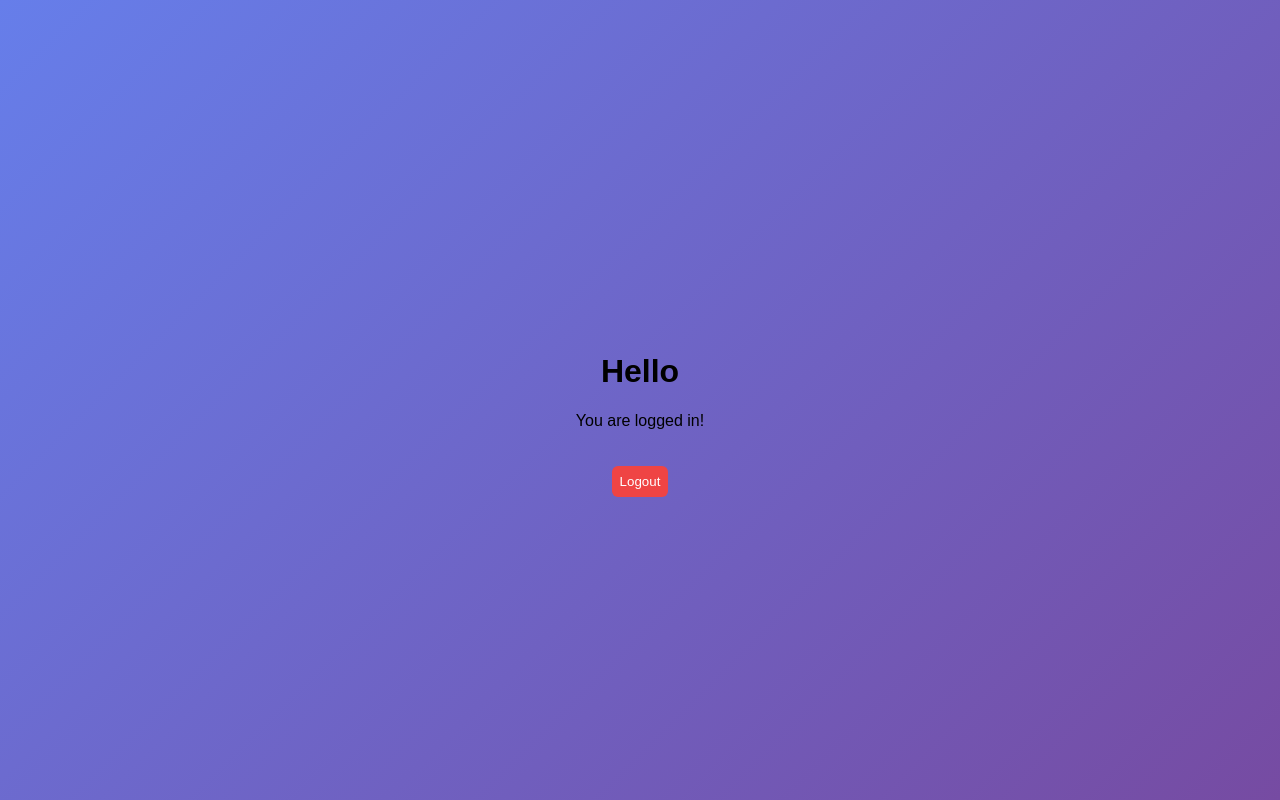
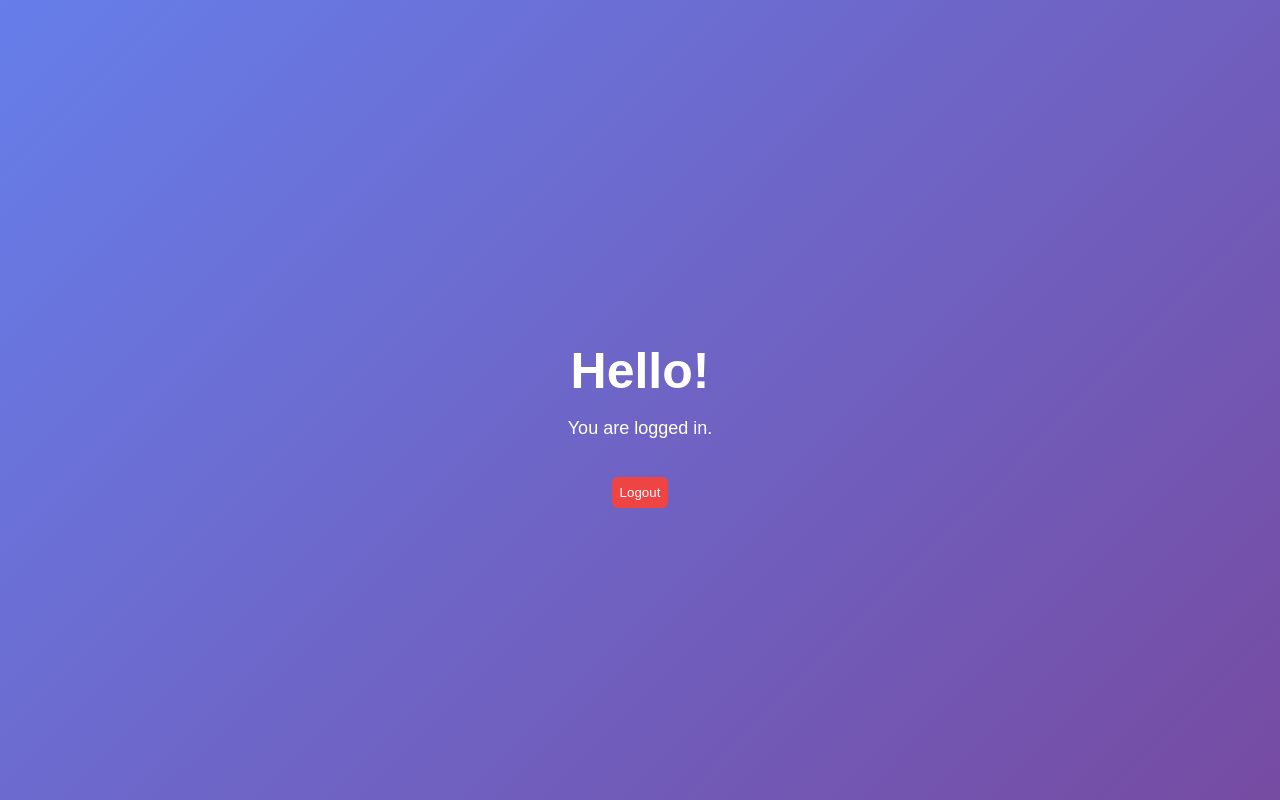
Before and after one commit to nclnikki/hci-assignment-1, a React (Vite) app: page /dashboard in a window 1280 px wide. Built offline with nearby package versions, Linux system fonts and the light colour scheme; no server answers; sample sign-in values are in the browser's storage.

Commit message:
Make login/signup heading larger

```diff
--- a/src/Dashboard.jsx
+++ b/src/Dashboard.jsx
@@ -13,8 +13,12 @@ function Dashboard() {
 
   return (
     <div style={{ textAlign: "center", marginTop: "50px" }}>
-      <h1>Hello</h1>
-      <p>You are logged in!</p>
+      <h1 style={{ color: "white", fontSize: "50px", marginBottom: "10px" }}>
+        Hello!
+      </h1>
+      <p style={{ color: "white", fontSize: "18px" }}>
+        You are logged in.
+      </p>
       <button className="logout-btn" onClick={handleLogout}>Logout</button>
 
     </div>
```
